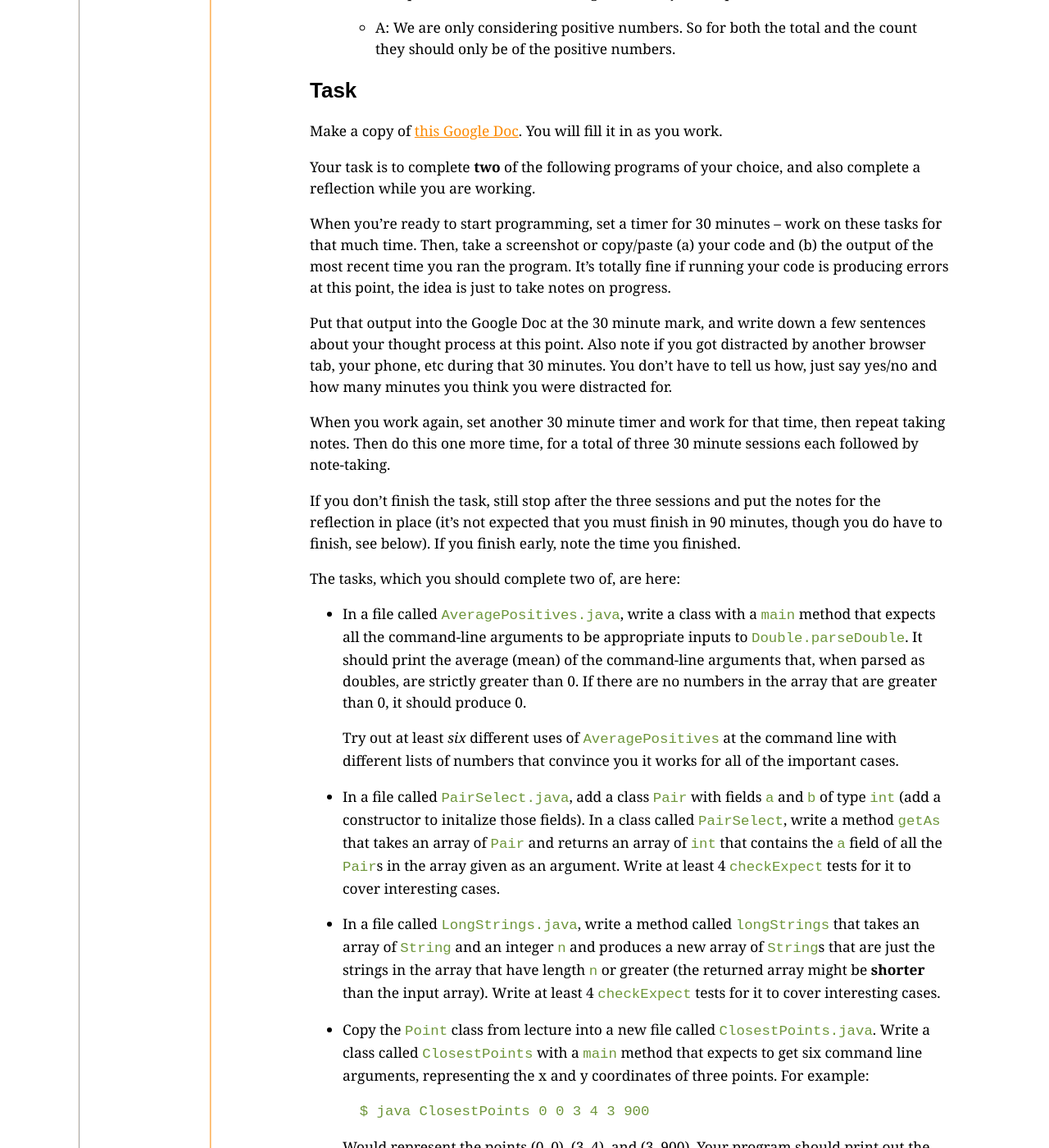
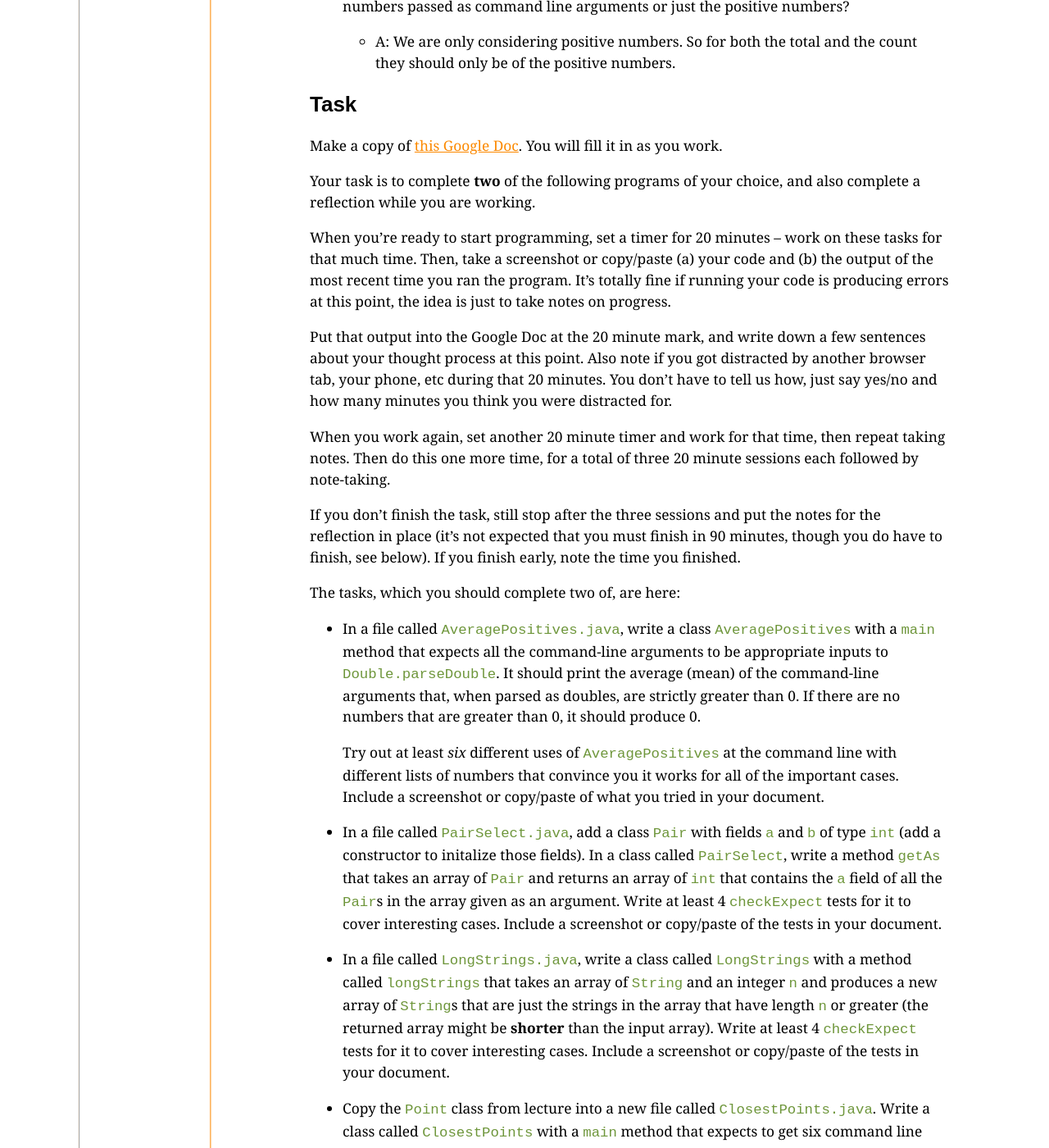
Before and after one commit to ucsd-cse11-w22/ucsd-cse11-w22.github.io, a Jekyll site: the page built from _assignments-drafts/pa6.md, in a window 1280 px wide and 1400 px high, scrolled down 808 px. Shown: the whole window at 82% size. Built offline with Jekyll 4.4.1, drawn with Linux system fonts in a browser that asks for light colours; some of the changed text lies outside the part shown.

Commit message:
feedback from d?(er)(ek|ic)

````diff
--- a/_assignments-drafts/pa6.md
+++ b/_assignments-drafts/pa6.md
@@ -29,12 +29,14 @@ You can get a fresh repository with `run` and `tester.jar` here:
 
 [https://github.com/ucsd-cse11-s20/pa6](https://github.com/ucsd-cse11-s20/pa6)
 
+There are **no** checkoffs for PA6, though you are welcome to come for help.
+
 ## FAQ
-1. You only need to finish/submit 2 of the 4 tasks, and pa6-code assignment on Gradescope is due on the same day as pa6-notes (May 13th).
+1. You only need to finish/submit 2 of the 4 tasks, and PA6 assignment on
+Gradescope is due on the same day as PA6-notes ().
 
 2. Q: In `AveragePositives.java`, is the number of values that we average over all the numbers passed as command line arguments or just the positive numbers?
 - A: We are only considering positive numbers. So for both the total and the count they should only be of the positive numbers.
-
 
 ## Task
 
@@ -45,20 +47,20 @@ You will fill it in as you work.
 Your task is to complete **two** of the following programs of your choice,
 and also complete a reflection while you are working.
 
-When you're ready to start programming, set a timer for 30 minutes – work on
+When you're ready to start programming, set a timer for 20 minutes – work on
 these tasks for that much time. Then, take a screenshot or copy/paste (a)
 your code and (b) the output of the most recent time you ran the program.
 It's totally fine if running your code is producing errors at this point, the
 idea is just to take notes on progress.
 
-Put that output into the Google Doc at the 30 minute mark, and write down a
+Put that output into the Google Doc at the 20 minute mark, and write down a
 few sentences about your thought process at this point. Also note if you got
-distracted by another browser tab, your phone, etc during that 30 minutes.
+distracted by another browser tab, your phone, etc during that 20 minutes.
 You don't have to tell us how, just say yes/no and how many minutes you think
 you were distracted for.
 
-When you work again, set another 30 minute timer and work for that time, then
-repeat taking notes. Then do this one more time, for a total of three 30 minute
+When you work again, set another 20 minute timer and work for that time, then
+repeat taking notes. Then do this one more time, for a total of three 20 minute
 sessions each followed by note-taking.
 
 If you don't finish the task, still stop after the three sessions and put the
@@ -68,29 +70,32 @@ note the time you finished.
 
 The tasks, which you should complete two of, are here:
 
-- In a file called `AveragePositives.java`, write a class with a `main`
-method that expects all the command-line arguments to be appropriate inputs
-to `Double.parseDouble`. It should print the average (mean) of the
-command-line arguments that, when parsed as doubles, are strictly greater
-than 0. If there are no numbers in the array that are greater than 0, it
-should produce 0.
+- In a file called `AveragePositives.java`, write a class `AveragePositives`
+with a `main` method that expects all the command-line arguments to be
+appropriate inputs to `Double.parseDouble`. It should print the average (mean)
+of the command-line arguments that, when parsed as doubles, are strictly greater
+than 0. If there are no numbers that are greater than 0, it should produce 0.
 
   Try out at least _six_ different uses of `AveragePositives` at the command
   line with different lists of numbers that convince you it works for all of
-  the important cases.
+  the important cases. Include a screenshot or copy/paste of what you tried in
+  your document.
 
 - In a file called `PairSelect.java`, add a class `Pair` with fields `a` and
 `b` of type `int` (add a constructor to initalize those fields). In a class
 called `PairSelect`, write a method `getAs` that takes an array of `Pair` and
 returns an array of `int` that contains the `a` field of all the `Pair`s in
 the array given as an argument. Write at least 4 `checkExpect` tests for it
-to cover interesting cases.
+to cover interesting cases. Include a screenshot or copy/paste of the tests in
+your document.
 
-- In a file called `LongStrings.java`, write a method called `longStrings`
-that takes an array of `String` and an integer `n` and produces a new array
-of `String`s that are just the strings in the array that have length `n` or
-greater (the returned array might be **shorter** than the input array). Write
-at least 4 `checkExpect` tests for it to cover interesting cases.
+- In a file called `LongStrings.java`, write a class called `LongStrings` with a
+method called `longStrings` that takes an array of `String` and an integer `n`
+and produces a new array of `String`s that are just the strings in the array
+that have length `n` or greater (the returned array might be **shorter** than
+the input array). Write at least 4 `checkExpect` tests for it to cover
+interesting cases. Include a screenshot or copy/paste of the tests in your
+document.
 
 - Copy the `Point` class from lecture into a new file called
 `ClosestPoints.java`. Write a class called `ClosestPoints` with a `main` method
@@ -109,6 +114,9 @@ coordinates of three points. For example:
     $ java ClosestPoints 0 0 3 4 3 900
     The closest points are (0, 0) and (3, 4) at distance 5.0
     ```
+
+    Try out at least 6 different uses of the command line, and include a
+    screenshot or copy/paste of what you tried in your document.
 
 ## Reflection
 
@@ -138,22 +146,28 @@ useful scaffolding strategy, and it does help you understand how your time
 management and focus works while you're programming, where you got stuck,
 etc. So for that reason I think this is a really useful exercise.
 
+We are grading this on general completeness and effort; there's no minimum or
+maximum word limit, or required format, or need to answer every question
+comprehensively.  Complete the assignment in the spirit of reflection and
+learning about your programming workflow.
+
+
 ## Finishing
 
-You must still finish two of these programs as part of the assignment. There is
-an autograder you can use to check your work while the assignment is out. Come
-ask for help in tutor hours (help sessions) if you need help finishing them! We
-do ask that you spend at least one 30-minute session with notes before coming to
+You must finish two of these programs as part of the assignment. There is an
+autograder you can use to check your work while the assignment is out. Come ask
+for help in tutor hours (help sessions) if you need help finishing them! We do
+ask that you spend at least one 30-minute session with notes before coming to
 help sessions on PA6, and we might ask to see your notes for a sense of your
 progress when you come.
 
 ## Submission
 
 Export your notes document as a PDF using Google Docs (under the File menu).
-You'll hand it in under the `pa6-notes` assignment on Gradescope.
+You'll hand it in under the `PA6-notes` assignment on Gradescope.
 
 You'll hand in the two `.java` files with your completed tasks to the
-`pa6-code` assignment on Gradescope.
+`PA6` assignment on Gradescope.
 
 ## Challenges and Extra Practice
 
````
Also changed, not shown: other parts of _assignments-drafts/pa6.md (+2 -2 lines).
